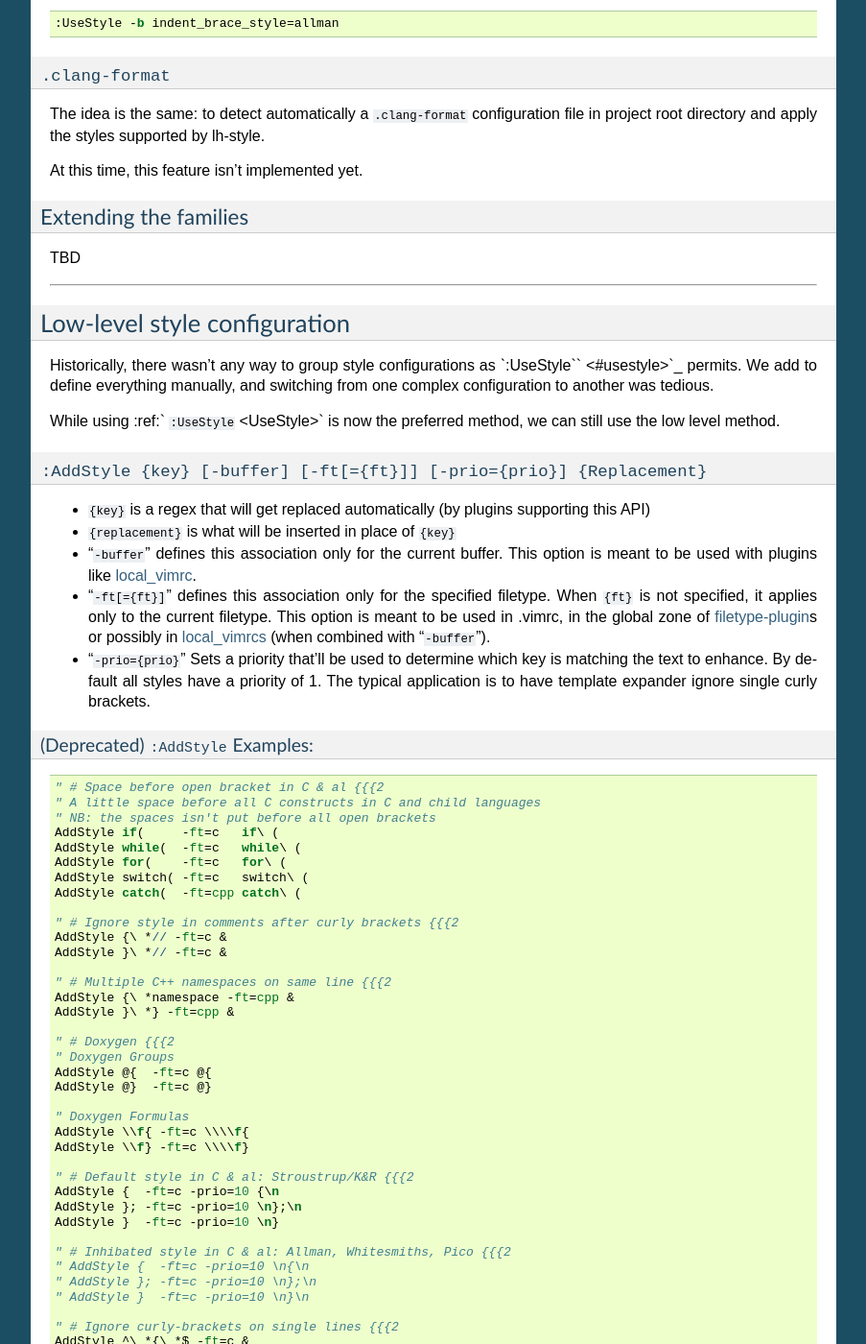
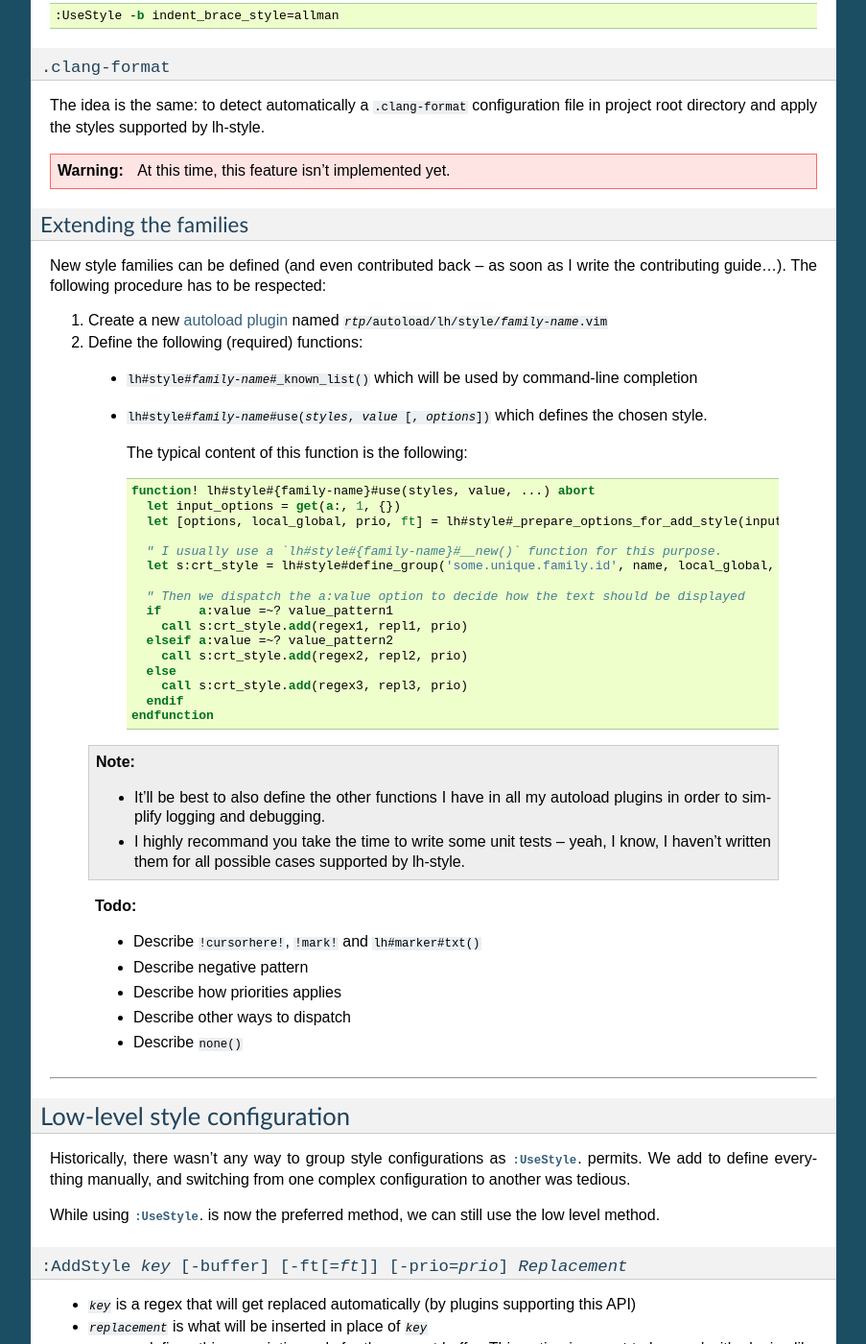
Before and after one commit to LucHermitte/lh-style, a Sphinx documentation site: the page built from doc/code-formatting.rst, in a window 1280 px wide and 1400 px high, scrolled down 1980 px. Shown: the whole window at 96% size, without its empty margins (198-1101 px from the left). Built offline with Sphinx 7.4.7, drawn with Linux system fonts in a browser that asks for light colours; some of the changed text lies outside the part shown.

Commit message:
DOC: improve

```diff
--- a/doc/code-formatting.rst
+++ b/doc/code-formatting.rst
@@ -35,7 +38,6 @@ Families already implemented
 ^^^^^^^^^^^^^^^^^^^^^^^^^^^^
 
 At this time, the following style families are implemented:
-
 
 * `EditorConfig styles <https://github.com/editorconfig/editorconfig/wiki/EditorConfig-Properties#ideas-for-domain-specific-properties>`_:
 
@@ -74,32 +78,39 @@ For instance,
 
 will tune snippets/abbreviations to follow `Allman indenting style <https://en.wikipedia.org/wiki/Indentation_style#Allman_style>`_, and to add a space before control-statement parentheses, and to never insert a space inside parentheses.
 
-Note that some families are incompatible with other families. It happens quickly when we mix overlapping families from
-different origins.
+.. note::
+    Some families are incompatible with other families. It happens quickly when we mix overlapping families from different origins.
 
 ``:UseStyle`` options
 ~~~~~~~~~~~~~~~~~~~~~~~~~
 
 
-* ``{style-family}={value}`` specifies, given a style family, what choice has been made.
+* :samp:`{style-family}={value}` specifies, given a style family, what choice has been made.
 
-   If you don't remember them all, don't worry, ``:UseStyle`` supports command-line completion.
+   If you don't remember them all, don't worry, :samp:`:UseStyle` supports command-line completion.
 
    Setting the style to ``none`` unsets the whole family for the related
-   `\ ``buffers`` <http://vimhelp.appspot.com/windows.txt.html#buffers>`_/`\ ``filetype`` <http://vimhelp.appspot.com/filetype.txt.html#filetype>`_.
-   Giving a new *{value}*, overrides the style for the related
-   `\ ``buffers`` <http://vimhelp.appspot.com/windows.txt.html#buffers>`_/`\ ``filetype`` <http://vimhelp.appspot.com/filetype.txt.html#filetype>`_.
+   `buffers <http://vimhelp.appspot.com/windows.txt.html#buffers>`_/`filetype <http://vimhelp.appspot.com/filetype.txt.html#filetype>`_.
+   Giving a new :samp:`{value}`, overrides the style for the related
+   `buffers <http://vimhelp.appspot.com/windows.txt.html#buffers>`_/`filetype <http://vimhelp.appspot.com/filetype.txt.html#filetype>`_.
 
-* "``-buffer``" defines this association only for the current buffer. This option is meant to be used with plugins like `local_vimrc <https://github.com/LucHermitte/local_vimrc>`_.
+* :samp:`-buffer` defines this association only for the current buffer. This option is meant to be used with plugins like `local_vimrc <https://github.com/LucHermitte/local_vimrc>`_.
 
-* "``-ft[={ft}]``" defines this association only for the specified filetype. When ``{ft}`` is not specified, it applies only to the current filetype. This option is meant to be used in .vimrc, in the global zone of `filetype-plugin <http://vimhelp.appspot.com/usr_43.txt.html#filetype%2dplugin>`_\ s or possibly in `local_vimrcs <https://github.com/LucHermitte/local_vimrc>`_ (when combined with "``-buffer``").
-* "``-prio={prio}``" Sets a priority that'll be used to determine which key is matching the text to enhance. By default all styles have a priority of 1. The typical application is to have template expander ignore single curly brackets.
+* :samp:`-ft[={ft}]` defines this association only for the specified filetype. When :samp:`{ft}` is not specified, it applies only to the current filetype. This option is meant to be used in .vimrc, in the global zone of `filetype-plugin <http://vimhelp.appspot.com/usr_43.txt.html#filetype%2dplugin>`_\ s or possibly in `local_vimrcs <https://github.com/LucHermitte/local_vimrc>`_ (when combined with :samp:`-buffer`).
+* :samp:`-prio={prio}` Sets a priority that'll be used to determine which key is matching the text to enhance. By default all styles have a priority of 1. The typical application is to have template expander ignore single curly brackets.
 
-``.editorconfig``
+.. note::
+    Local configuration (with :samp:`-buffer`) have the priority over filetype specialized configuration (with :samp:`-ft`).
+
+
+.. |editorconfig| replace:: :file:`.editorconfig`
+.. _editorconfig:
+
+:file:`.editorconfig`
 ^^^^^^^^^^^^^^^^^^^^^
 
 lh-style registers a hook to `editorconfig-vim <https://github.com/editorconfig/editorconfig-vim>`_ in order to extract
-style choices expressed in any ``.editorconfig`` file that applies.
+style choices expressed in any |editorconfig| file that applies.
 
 The syntax would be:
 
@@ -114,43 +125,89 @@ In every buffer where EditorConfig applies its settings, it will be translated i
 
    :UseStyle -b indent_brace_style=allman
 
-``.clang-format``
+.. |clang-format| replace:: :file:`.clang-format`
+.. _clang-format:
+
+:file:`.clang-format`
 ^^^^^^^^^^^^^^^^^^^^^
 
-The idea is the same: to detect automatically a ``.clang-format`` configuration file in project root directory and apply
+The idea is the same: to detect automatically a |clang-format| configuration file in project root directory and apply
 the styles supported by lh-style.
 
-At this time, this feature isn't implemented yet.
+.. warning:: At this time, this feature isn't implemented yet.
 
 Extending the families
 ^^^^^^^^^^^^^^^^^^^^^^
 
-TBD
+New style families can be defined (and even contributed back -- as soon as I write the contributing guide...). The
+following procedure has to be respected:
+
+1. Create a new `autoload plugin <http://vimhelp.appspot.com/eval.txt.html#autoload>`_ named :file:`{rtp}/autoload/lh/style/{family-name}.vim`
+
+2. Define the following (required) functions:
+
+  * :samp:`lh#style#{family-name}#_known_list()` which will be used by command-line completion
+
+  * :samp:`lh#style#{family-name}#use({styles}, {value} [, {options}])` which defines the chosen style.
+
+    The typical content of this function is the following:
+
+    .. code-block:: vim
+
+        function! lh#style#{family-name}#use(styles, value, ...) abort
+          let input_options = get(a:, 1, {})
+          let [options, local_global, prio, ft] = lh#style#_prepare_options_for_add_style(input_options)
+
+          " I usually use a `lh#style#{family-name}#__new()` function for this purpose.
+          let s:crt_style = lh#style#define_group('some.unique.family.id', name, local_global, ft)
+
+          " Then we dispatch the a:value option to decide how the text should be displayed
+          if     a:value =~? value_pattern1
+            call s:crt_style.add(regex1, repl1, prio)
+          elseif a:value =~? value_pattern2
+            call s:crt_style.add(regex2, repl2, prio)
+          else
+            call s:crt_style.add(regex3, repl3, prio)
+          endif
+        endfunction
+
+  .. note::
+        * It'll be best to also define the other functions I have in all my autoload plugins in order to simplify logging and debugging.
+        * I highly recommand you take the time to write some unit tests -- yeah, I know, I haven't written them for all possible cases supported by lh-style.
+
+  .. todo::
+        * Describe ``!cursorhere!``, ``!mark!`` and ``lh#marker#txt()``
+        * Describe negative pattern
+        * Describe how priorities applies
+        * Describe other ways to dispatch
+        * Describe  ``none()``
 
 ----
 
 Low-level style configuration
 -----------------------------
 
-Historically, there wasn't any way to group style configurations as `\ ``:UseStyle`` <#usestyle>`_
+Historically, there wasn't any way to group style configurations as |UseStyle|_.
 permits. We add to define everything manually, and switching from one complex
 configuration to another was tedious.
 
-While using :ref:` ``:UseStyle`` <UseStyle>` is now the preferred method, we can still use the low
-level method.
+While using |UseStyle|_. is now the preferred method, we can still use the low level method.
 
 
+.. |AddStyle| replace:: :samp:`:AddStyle`
 .. _AddStyle:
 
-``:AddStyle {key} [-buffer] [-ft[={ft}]] [-prio={prio}] {Replacement}``
-^^^^^^^^^^^^^^^^^^^^^^^^^^^^^^^^^^^^^^^^^^^^^^^^^^^^^^^^^^^^^^^^^^^^^^^
+:samp:`:AddStyle {key} [-buffer] [-ft[={ft}]] [-prio={prio}] {Replacement}`
+^^^^^^^^^^^^^^^^^^^^^^^^^^^^^^^^^^^^^^^^^^^^^^^^^^^^^^^^^^^^^^^^^^^^^^^^^^^
 
+* :samp:`{key}` is a regex that will get replaced automatically (by plugins supporting this API)
+* :samp:`{replacement}` is what will be inserted in place of :samp:`{key}`
+* :samp:`-buffer` defines this association only for the current buffer. This option is meant to be used with plugins like `local_vimrc <https://github.com/LucHermitte/local_vimrc>`_.
+* :samp:`-ft[={ft}]` defines this association only for the specified filetype. When :samp:`{ft}` is not specified, it applies only to the current filetype. This option is meant to be used in .vimrc, in the global zone of `filetype-plugin <http://vimhelp.appspot.com/usr_43.txt.html#filetype%2dplugin>`_\ s or possibly in `local_vimrcs <https://github.com/LucHermitte/local_vimrc>`_ (when combined with :samp:`-buffer`).
+* :samp:`-prio={prio}` Sets a priority that'll be used to determine which key is matching the text to enhance. By default all styles have a priority of 1. The typical application is to have template expander ignore single curly brackets.
 
-* ``{key}`` is a regex that will get replaced automatically (by plugins supporting this API)
-* ``{replacement}`` is what will be inserted in place of ``{key}``
-* "``-buffer``" defines this association only for the current buffer. This option is meant to be used with plugins like `local_vimrc <https://github.com/LucHermitte/local_vimrc>`_.
-* "``-ft[={ft}]``" defines this association only for the specified filetype. When ``{ft}`` is not specified, it applies only to the current filetype. This option is meant to be used in .vimrc, in the global zone of `filetype-plugin <http://vimhelp.appspot.com/usr_43.txt.html#filetype%2dplugin>`_\ s or possibly in `local_vimrcs <https://github.com/LucHermitte/local_vimrc>`_ (when combined with "``-buffer``").
-* "``-prio={prio}``" Sets a priority that'll be used to determine which key is matching the text to enhance. By default all styles have a priority of 1. The typical application is to have template expander ignore single curly brackets.
+.. note::
+    Local configuration (with :samp:`-buffer`) have the priority over filetype specialized configuration (with :samp:`-ft`).
 
 (Deprecated) ``:AddStyle`` Examples:
 ~~~~~~~~~~~~~~~~~~~~~~~~~~~~~~~~~~~~~~~~
@@ -217,12 +274,9 @@ level method.
    AddStyle { -ft=java -prio=10 {\n
    AddStyle } -ft=java -prio=10 \n}
 
-When you wish to adopt Allman coding style, in ``${project_root}/_vimrc_local.vim``
+When you wish to adopt Allman coding style, in :file:`${project_root}/_vimrc_local.vim`
 
 .. code-block:: vim
 
    AddStyle { -b -ft=c -prio=10 \n{\n
    AddStyle } -b -ft=c -prio=10 \n}
-
-Local configuration (with "\ ``-buffer``\ ") have the priority over filetype
-specialized configuration (with "\ ``-ft``\ ").
```
Also changed, not shown: other parts of doc/code-formatting.rst (+15 -10 lines), doc/install.md (+30 -24 lines), doc/naming.rst (+12 -7 lines).
